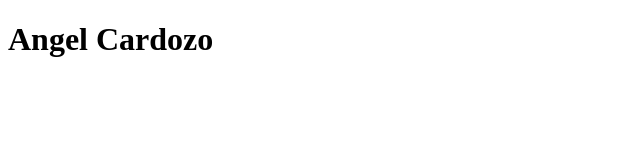
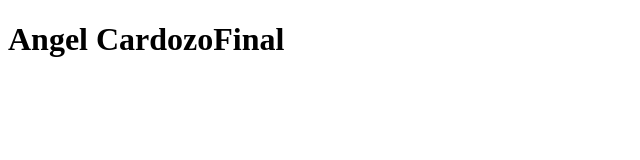
Before and after one commit to AngelLagc/NuevaCarpetaGeneration, a plain HTML site: page index.html in a window 1280 px wide. Shown: the whole page, without its empty margins (0-640 px from the left). Drawn offline with Linux system fonts and the light colour scheme.

Commit message:
Final Commmit

```diff
--- a/index.html
+++ b/index.html
@@ -7,6 +7,6 @@
     <title>Document</title>
 </head>
 <body>
-    <h1>Angel Cardozo</h1>
+    <h1>Angel CardozoFinal</h1>
 </body>
 </html>
```
